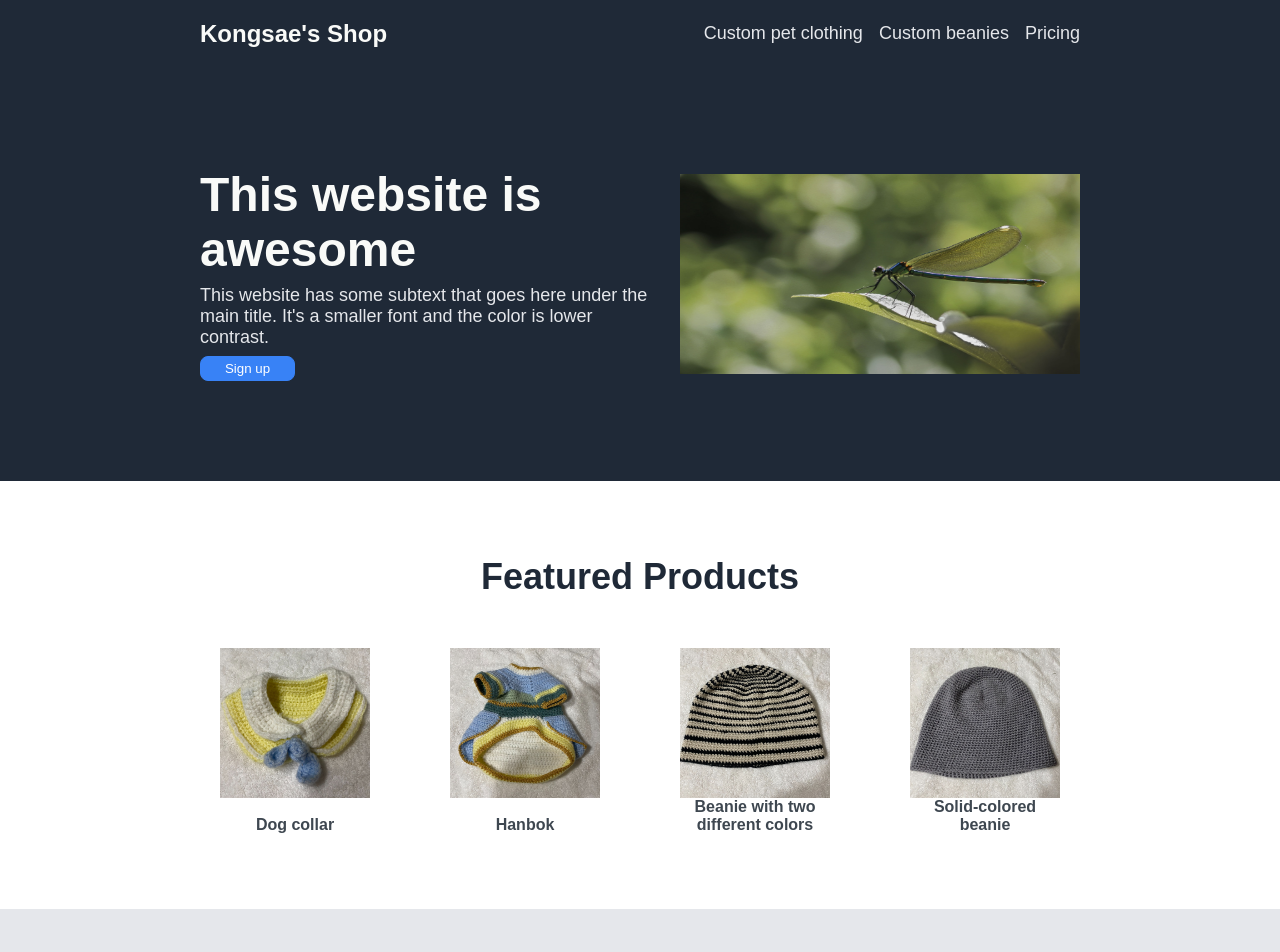
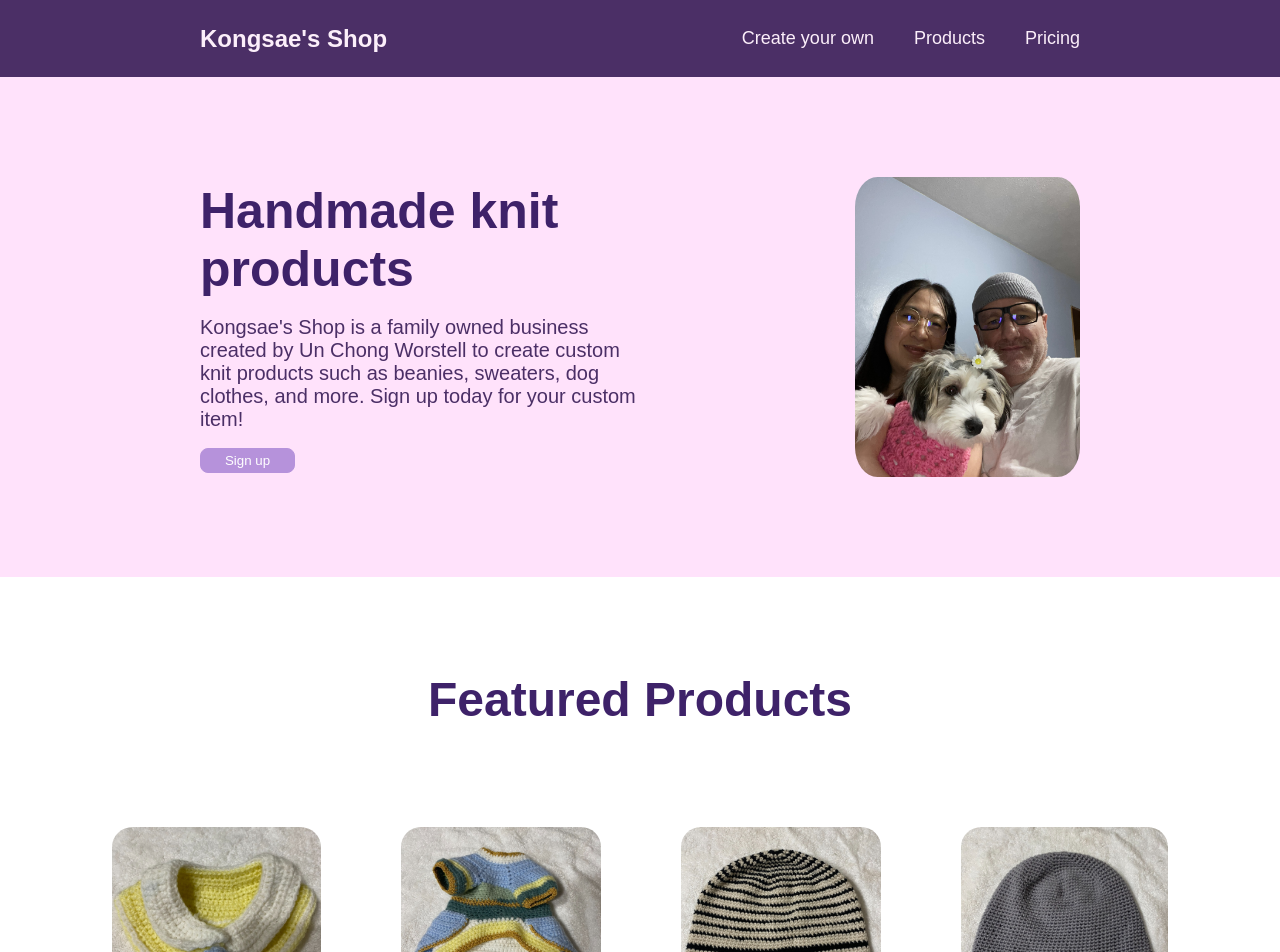
Before and after one commit to dealunas/landing-page, a plain HTML site: page index.html in a window 1280 px wide. Shown: the top 952 px of the page. Drawn offline with Linux system fonts and the light colour scheme.

Commit message:
Add my own images and style in CSS, edit header and rest of page

```diff
--- a/index.html
+++ b/index.html
@@ -10,21 +10,21 @@
             <div class="header-top">
                 <div class="header-logo">Kongsae's Shop</div>
                 <ul>
-                    <li>Custom pet clothing</li>
-                    <li>Custom beanies</li>
+                    <li>Create your own</li>
+                    <li>Products</li>
                     <li>Pricing</li>
                 </ul>
             </div>
             <div class="header-bottom">
                 <div class="hero">
-                    <div class="hero-main">This website is awesome</div>
-                    <div class="hero-secondary">This website has some subtext that goes here under the main title.
-                    It's a smaller font and the color is lower contrast.</div>
+                    <div class="hero-box">
+                        <div class="hero-main">Handmade knit products</div>
+                        <div class="hero-secondary">Kongsae's Shop is a family owned business created by Un Chong Worstell to create custom
+                        knit products such as beanies, sweaters, dog clothes, and more. Sign up today for your custom item!</div>
+                    </div>
                     <button class="blue-sign">Sign up</button>
                 </div>
-                <div class="content">
-                    <img src ="images/dragonfly.jpg" alt="Image of a dragonfly" height="200" width="400">
-                </div>
+                <img src ="images/Family photo.jpg" alt="Image of a family" class ="content" height="300">
             </div>
         </div>
 
@@ -32,32 +32,32 @@
             <div class="info-title">Featured Products</div>
             <div class="info">
                 <div class="boxes">
-                    <img src ="images/Dog clothes 8.jpg" alt="Image of a dog clothing" height="150">
+                    <img src ="images/Dog clothes 8.jpg" alt="Image of a dog clothing" class="content" height="200">
                     <div class="text">Dog collar</div>
                 </div>
                 <div class="boxes">
-                    <img src ="images/Dog clothes 7.jpg" alt="Image of a dog clothing" height="150">
+                    <img src ="images/Dog clothes 7.jpg" alt="Image of a dog clothing" class="content" height="200">
                     <div class="text">Hanbok</div>
                 </div>
                 <div class="boxes">
-                    <img src ="images/Beanie 1.jpg" alt="Image of a knitted beanie" height="150">
+                    <img src ="images/Beanie 1.jpg" alt="Image of a knitted beanie" class="content" height="200">
                     <div class="text">Beanie with two different colors</div>
                 </div>
                 <div class="boxes">
-                    <img src ="images/Beanie 3.jpg" alt="Image of a knitted beanie" height="150">
+                    <img src ="images/Beanie 3.jpg" alt="Image of a knitted beanie" class="content" height="200">
                     <div class="text">Solid-colored beanie</div>
                 </div>
             </div>
         </div>
 
         <div class="quote-box">
-            <div class="quote">This is an inspiring quote, or a testimonial from a customer. Maybe it's just filling up space, or maybe people will actually read it. Who knows? All I know is that it looks nice.</div>
-            <div class="author">-Thor, God of Thunder</div>
+            <div class="quote">I enjoy knitting because it's fun to learn the different patterns. It's also very rewarding to see the finished product.</div>
+            <div class="author">-Un Chong Worstell</div>
         </div>
 
         <div class="call">
             <div class="call-left">
-                <div class="call-title">Call to action! It's time!</div>
+                <div class="call-title">Get your knit on!</div>
                 <div class="call-text">Sign up for our product by clicking that button right over there!</div>
             </div>
             <div class="call-right">
--- a/styles.css
+++ b/styles.css
@@ -7,54 +7,64 @@ body{
 }
 
 .header{
-    padding:0px 200px;
-    background-color:#1F2937;
+    background-color:#ffe2fb;
 }
 
 .header-top{
     display:flex;
     justify-content:space-between;
     align-items:center;
-    padding:5px 0px;
+    padding:10px 200px;
+    background-color:#4b2f66;
 }
 
 .header-logo{
     display:flex;
     font-size:24px;
-    color:#F9FAF8;
+    color:#fceffa;
     font-weight:bold;
 }
 
 ul{
     display:flex;
+    padding-left:0;
     list-style-type:none;
     font-size:18px;
-    color:#E5E7EB;
-    gap:16px;
+    color:#fceffa;
+    gap:40px;
 }
 
 .header-bottom{
     display:flex;
     justify-content:space-between;
-    padding:100px 0px
+    margin:100px 200px;
 }
 
 .hero{
     display:flex;
     flex-direction:column;
     width:450px;
+    justify-content:space-around;
+    border-radius:8px;
 }
 
 .hero-main{
-    font-size:48px;
+    font-size:50px;
     font-weight:bolder;
-    color:#F9FAF8;
+    margin-bottom:10px;
+    color: rgb(62, 34, 105);
 }
 
 .hero-secondary{
-    font-size:18px;
-    color:#E5E7EB;
+    font-size:20px;
+    color:#4b2f66;
     margin:8px 0px;
+}
+
+.hero-box{
+    display:flex;
+    flex-direction:column;
+    border-radius:8px;
 }
 
 button{
@@ -64,28 +74,30 @@ button{
 button.blue-sign{
     height:25px;
     width:95px;
-    background-color:#3882F6;
-    border:1px solid #3882F6;
+    background-color:#b692db;
+    border:1px solid #b692db;
     color:white;
 }
 .content{
     display:flex;
     align-items:center;
+    border-radius:10%;
 }
 
 .body{
     display:flex;
     flex-direction:column;
-    padding:75px;
+    height:600px;
+    justify-content:center;
 }
 
 .info-title{
     display:flex;
-    font-size:36px;
+    font-size:48px;
     font-weight:bolder;
-    color:#1F2937;
+    color: rgb(62, 34, 105);
     justify-content:center;
-    padding-bottom:50px;
+    padding-bottom:100px;
 }
 .info{
     display:flex;
@@ -96,27 +108,29 @@ button.blue-sign{
 .boxes{
     display:flex;
     flex-direction:column;
-    justify-content:space-between;
-    width:150px;
-    color:rgb(62, 71, 80);
+    justify-content:flex-start;
+    color:#b692db;
 }
 
 .text{
     text-align:center;
     font-weight:bold;
+    margin-top:10px;
+    width:200px;
+    font-size:20px;
 }
 .quote-box{
     display:flex;
     flex-direction:column;
     justify-content:center;
     padding:75px 400px;
-    background-color:#E5E7EB;
+    background-color:#594d64;
 }
 
 .quote{
     font-size:36px;
     font-style:italic;
-    color:#1F2937;
+    color:#ffe2fb;
 }
 
 .author{
@@ -124,6 +138,7 @@ button.blue-sign{
     justify-content:flex-end;
     font-size:24px;
     font-weight:bold;
+    color:#ffe2fb;
 }
 
 .call{
@@ -133,7 +148,7 @@ button.blue-sign{
     border-radius:8px;
     justify-content:space-between;
     align-items:center;
-    background-color:#3882F6;
+    background-color:#b692db;
 }
 
 .call-left{
@@ -156,10 +171,10 @@ button.blue-sign{
 }
 
 .call-sign{
-    background-color:#3882F6;
-    border-color:white;
+    background-color:#b692db;
+    border-color:#fceffa;
     border-style:solid;
-    color:white;
+    color:#fceffa;
     width:100px;
     height:30px;
 }
@@ -167,8 +182,8 @@ button.blue-sign{
 .footer{
     display:flex;
     justify-content:center;
-    background-color:#1F2937;
-    color:white;
+    background-color:#594d64;
+    color:#fceffa;
     height:50px;
     align-items:center;
 }
```
